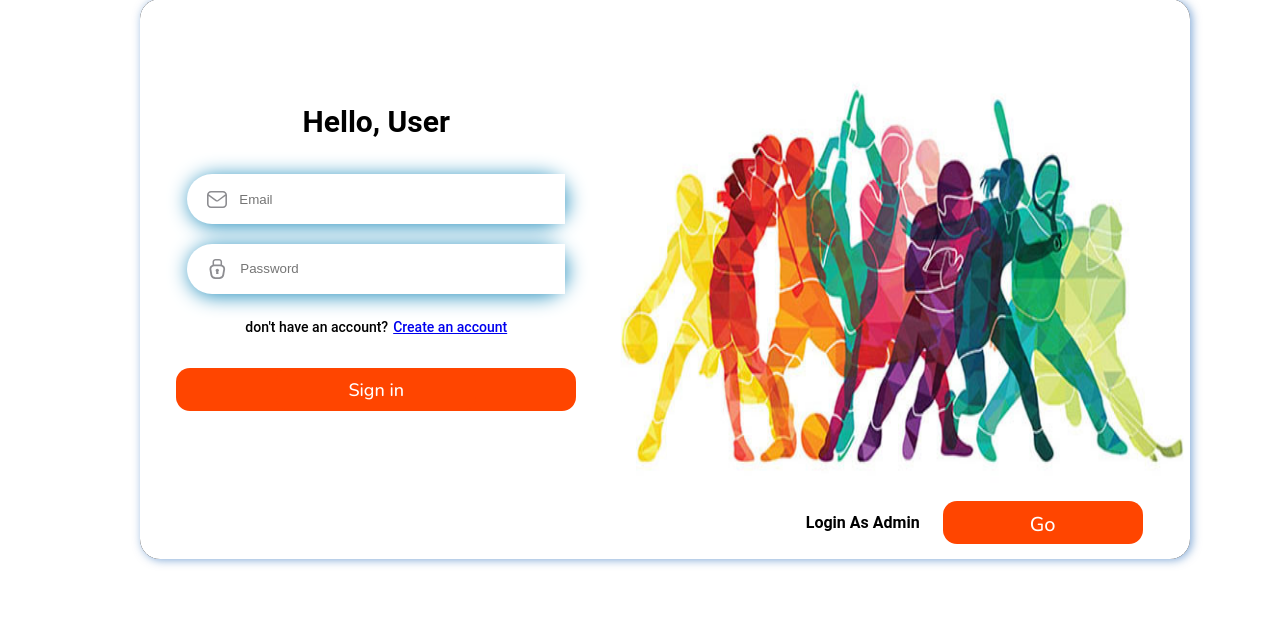
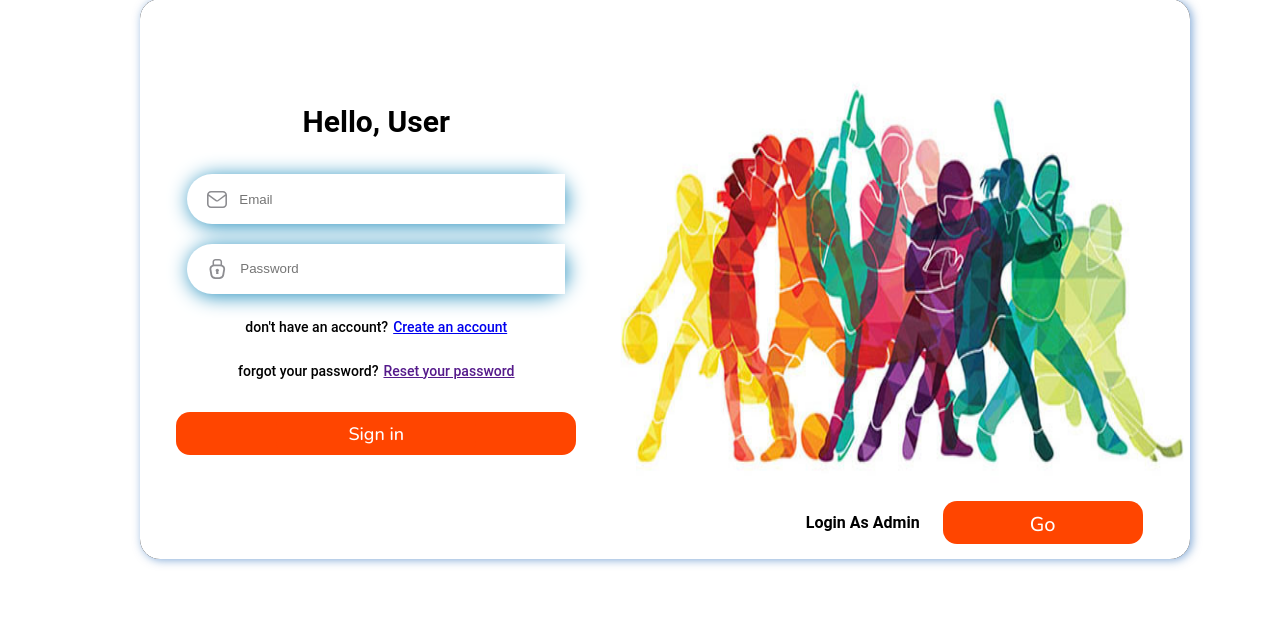
Before and after one commit to Vall-Here/gor, a PHP site: page /login.php in a window 1280 px wide. Shown: the part 235-857 px from the top of the page. Run offline with PHP 8.4, Linux system fonts and the light colour scheme; data comes from the database, SQL or seed files in the repository; data that the repository does not hold is empty.

Commit message:
fix small problem

```diff
--- a/function.php
+++ b/function.php
@@ -54,11 +54,7 @@
 
     function generateInvoiceCode() {
         $randomNumber = str_pad(mt_rand(1, 99999999), 8, '0', STR_PAD_LEFT);
-
-        // Hash the random number
         $invoiceCode = hash('sha256', $randomNumber);
-
-        // Take only the first 8 characters of the hash
         $shortInvoiceCode = substr($invoiceCode, 0, 8);
 
         return $shortInvoiceCode;
--- a/index.php
+++ b/index.php
@@ -154,7 +154,7 @@ $rows_user = mysqli_fetch_assoc($user);
           <p class="how__description">Lorem ipsum dolor sit amet consectetur adipiscing elit odio massa ege.</p>
         </div>
         <div class="how__item"><img alt="Step 1" src="./shafy/img/how/how-3.png" class="how__img">
-          <h3 class="how__title">3. Serahkan nota pembayarana Saat datang </h3>
+          <h3 class="how__title">3. Serahkan nota pembayaran Saat datang </h3>
           <p class="how__description">Lorem ipsum dolor sit amet consectetur adipiscing elit odio massa ege.</p>
         </div>
       </div><a href="./fields.php" class="how__button" data-animated>Explore fields</a>
--- a/login.php
+++ b/login.php
@@ -93,6 +93,9 @@ if ($_SERVER['REQUEST_METHOD'] == 'POST') {
                 <div class="left_text">
                     don't have an account?<a href="register.php"> Create an account</a>
                 </div>
+                <div class="left_text">
+                    forgot your password?<a href=""> Reset your password</a>
+                </div>
                 <div class="submit">
                     <input type="submit" value="Sign in" class="submit-button" />
                 </div>
```
